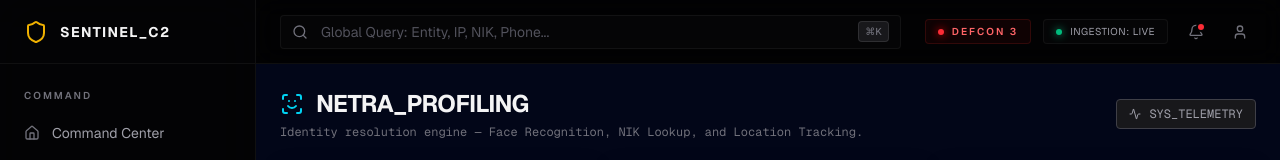
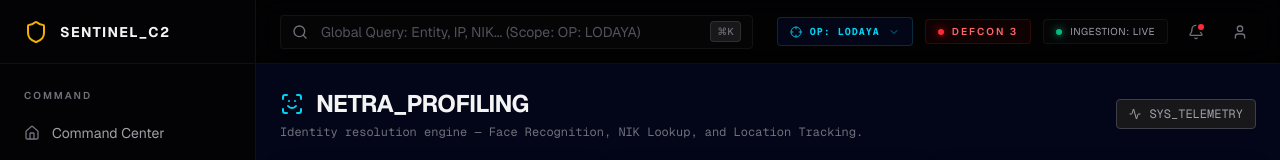
Before and after one commit to jasurddev/sentinel, a Next.js app: page /netra in a window 1280 px wide. Shown: the top 160 px of the page. Built offline with nearby package versions, Linux system fonts and the light colour scheme.

Commit message:
feat(core): implement Mission Context for data compartmentalization

```diff
--- a/src/app/layout.tsx
+++ b/src/app/layout.tsx
@@ -14,6 +14,7 @@ const geistMono = Geist_Mono({
 
 import { Sidebar } from "@/components/layout/Sidebar";
 import { Header } from "@/components/layout/Header";
+import { MissionProvider } from "@/contexts/MissionContext";
 
 export const metadata: Metadata = {
   title: "Sentinel OSINT Dashboard",
@@ -31,6 +32,7 @@ export default function RootLayout({
       className={`${geistSans.variable} ${geistMono.variable} dark h-full antialiased no-scrollbar`}
     >
       <body className="h-full bg-background text-foreground flex overflow-hidden no-scrollbar">
+        <MissionProvider>
           <Sidebar />
           <div className="flex-1 flex flex-col h-full min-w-0 no-scrollbar overflow-hidden">
             <Header />
@@ -38,6 +40,7 @@ export default function RootLayout({
               {children}
             </main>
           </div>
+        </MissionProvider>
       </body>
     </html>
   );
--- a/src/app/netra/page.tsx
+++ b/src/app/netra/page.tsx
@@ -5,20 +5,42 @@ import { useState } from "react"
 import { TechTelemetryPanel } from "@/components/features/TechTelemetryPanel"
 import { triggerMockDownload } from "@/lib/downloadMock"
 import dynamic from "next/dynamic"
+import { useMission } from "@/contexts/MissionContext"
 
 const GraphVisualizer = dynamic(() => import("@/components/features/GraphVisualizer"), { ssr: false })
 
 export default function NetraPage() {
+  const { activeMission } = useMission()
   const [showTelemetry, setShowTelemetry] = useState(false)
   const [activeDossier, setActiveDossier] = useState<string | null>(null)
   const [showSnapshot, setShowSnapshot] = useState<string | null>(null)
 
-  const profiles = [
-    { id: "TANGO-01", match: "98.7%", status: "IDENTIFIED", location: "Bandung, ID", threat: "CRITICAL" },
-    { id: "TANGO-02", match: "94.2%", status: "TRACKING", location: "Jakarta Selatan, ID", threat: "HIGH" },
-    { id: "TANGO-03", match: "89.5%", status: "IDENTIFIED", location: "Surabaya, ID", threat: "HIGH" },
-    { id: "UNKNOWN-X", match: "45.1%", status: "UNKNOWN", location: "Unknown (VPN Detected)", threat: "MEDIUM" },
-  ]
+  const getProfilesByMission = () => {
+    switch(activeMission.id) {
+      case 'LODAYA':
+        return [
+          { id: "TANGO-01", match: "98.7%", status: "IDENTIFIED", location: "Bandung, ID", threat: "CRITICAL" },
+          { id: "TANGO-02", match: "94.2%", status: "TRACKING", location: "Tasikmalaya, ID", threat: "HIGH" },
+          { id: "TANGO-03", match: "89.5%", status: "IDENTIFIED", location: "Garut, ID", threat: "HIGH" },
+          { id: "UNKNOWN-X", match: "45.1%", status: "UNKNOWN", location: "Unknown (VPN Detected)", threat: "MEDIUM" },
+        ];
+      case 'MANGUNI':
+        return [
+          { id: "TANGO-M1", match: "99.1%", status: "IDENTIFIED", location: "Manado, ID", threat: "CRITICAL" },
+          { id: "TANGO-M2", match: "92.4%", status: "TRACKING", location: "Bitung, ID", threat: "HIGH" },
+          { id: "UNKNOWN-Y", match: "31.2%", status: "UNKNOWN", location: "Unknown (Tor Exit Node)", threat: "MEDIUM" },
+        ];
+      case 'MANDAU':
+        return [
+          { id: "TANGO-K1", match: "97.5%", status: "IDENTIFIED", location: "Balikpapan, ID", threat: "CRITICAL" },
+          { id: "TANGO-K2", match: "88.9%", status: "IDENTIFIED", location: "Samarinda, ID", threat: "HIGH" },
+        ];
+      default:
+        return [];
+    }
+  }
+
+  const profiles = getProfilesByMission()
 
   const handleDownloadDossier = (id: string) => {
     const mockData = JSON.stringify({
--- a/src/components/layout/Header.tsx
+++ b/src/components/layout/Header.tsx
@@ -1,8 +1,13 @@
 "use client"
 
-import { Bell, Search, User } from "lucide-react"
+import { Bell, Search, User, ChevronDown, Crosshair } from "lucide-react"
+import { useMission, MISSIONS } from "@/contexts/MissionContext"
+import { useState } from "react"
 
 export function Header() {
+  const { activeMission, setActiveMission } = useMission()
+  const [showMissions, setShowMissions] = useState(false)
+
   return (
     <header className="h-16 border-b border-white/[0.05] bg-black/40 backdrop-blur-md flex items-center justify-between px-6 shrink-0 z-10">
       {/* Global Search Bar (Omnibar preview) */}
@@ -14,7 +19,7 @@ export function Header() {
           <input
             type="text"
             className="block w-full pl-10 pr-3 py-1.5 border border-white/[0.05] rounded leading-5 bg-zinc-950/50 text-zinc-300 placeholder-zinc-600 focus:outline-none focus:bg-black focus:border-yellow-500/50 focus:ring-1 focus:ring-yellow-500/50 sm:text-sm transition-all font-sans"
-            placeholder="Global Query: Entity, IP, NIK, Phone..."
+            placeholder={`Global Query: Entity, IP, NIK... (Scope: ${activeMission.name})`}
           />
           <div className="absolute inset-y-0 right-0 pr-3 flex items-center pointer-events-none">
             <kbd className="hidden sm:inline-block border border-white/[0.1] rounded px-1.5 py-0.5 text-[10px] font-sans font-medium text-zinc-500 bg-zinc-900">
@@ -26,6 +31,42 @@ export function Header() {
 
       {/* Right Side Tools */}
       <div className="ml-6 flex items-center space-x-3">
+        {/* Mission Selector */}
+        <div className="relative">
+          <button
+            onClick={() => setShowMissions(!showMissions)}
+            className="flex items-center gap-2 bg-[#020617] border border-cyan-900/50 hover:border-cyan-500/50 px-3 py-1.5 rounded transition-all group"
+          >
+            <Crosshair className="w-3 h-3 text-cyan-500 group-hover:text-cyan-400" />
+            <span className="text-[10px] font-mono text-cyan-400 font-bold tracking-widest">{activeMission.name}</span>
+            <ChevronDown className="w-3 h-3 text-cyan-700 group-hover:text-cyan-500" />
+          </button>
+
+          {showMissions && (
+            <>
+              <div className="fixed inset-0 z-40" onClick={() => setShowMissions(false)}></div>
+              <div className="absolute top-full mt-1 right-0 w-48 bg-[#040405] border border-white/[0.1] rounded-md shadow-2xl overflow-hidden flex flex-col z-50">
+                <div className="px-3 py-2 bg-black/50 border-b border-white/[0.05]">
+                  <span className="text-[9px] text-zinc-500 uppercase tracking-widest font-sans">Select Active Mission</span>
+                </div>
+                {MISSIONS.map(m => (
+                  <button
+                    key={m.id}
+                    onClick={() => {
+                      setActiveMission(m.id)
+                      setShowMissions(false)
+                    }}
+                    className={`flex flex-col text-left px-3 py-2 hover:bg-zinc-900 transition-colors ${activeMission.id === m.id ? 'bg-cyan-950/20 border-l-2 border-cyan-500' : 'border-l-2 border-transparent'}`}
+                  >
+                    <span className={`text-[10px] font-mono font-bold ${activeMission.id === m.id ? 'text-cyan-400' : 'text-zinc-300'}`}>{m.name}</span>
+                    <span className="text-[9px] font-sans text-zinc-500">{m.region}</span>
+                  </button>
+                ))}
+              </div>
+            </>
+          )}
+        </div>
+
         {/* DEFCON Indicator */}
         <div className="flex items-center space-x-2 bg-red-950/20 px-3 py-1 rounded border border-red-900/30">
           <div className="w-1.5 h-1.5 rounded-full bg-red-500 shadow-[0_0_8px_red]" />
--- /dev/null
+++ b/src/contexts/MissionContext.tsx
@@ -0,0 +1,48 @@
+'use client'
+
+import React, { createContext, useContext, useState } from 'react'
+
+export type Mission = {
+  id: string
+  name: string
+  status: 'ACTIVE' | 'RESTRICTED' | 'ARCHIVED'
+  region: string
+}
+
+export const MISSIONS: Mission[] = [
+  { id: 'LODAYA', name: 'OP: LODAYA', status: 'ACTIVE', region: 'West Java' },
+  { id: 'MANGUNI', name: 'OP: MANGUNI', status: 'RESTRICTED', region: 'North Sulawesi' },
+  { id: 'MANDAU', name: 'OP: MANDAU', status: 'ARCHIVED', region: 'Kalimantan' },
+]
+
+type MissionContextType = {
+  activeMission: Mission
+  setActiveMission: (missionId: string) => void
+}
+
+const MissionContext = createContext<MissionContextType | undefined>(undefined)
+
+export function MissionProvider({ children }: { children: React.ReactNode }) {
+  const [activeMission, setActiveMissionState] = useState<Mission>(MISSIONS[0])
+
+  const setActiveMission = (missionId: string) => {
+    const mission = MISSIONS.find(m => m.id === missionId)
+    if (mission) {
+      setActiveMissionState(mission)
+    }
+  }
+
+  return (
+    <MissionContext.Provider value={{ activeMission, setActiveMission }}>
+      {children}
+    </MissionContext.Provider>
+  )
+}
+
+export function useMission() {
+  const context = useContext(MissionContext)
+  if (context === undefined) {
+    throw new Error('useMission must be used within a MissionProvider')
+  }
+  return context
+}
```
Lines whose indentation alone changed are shown as unchanged.
